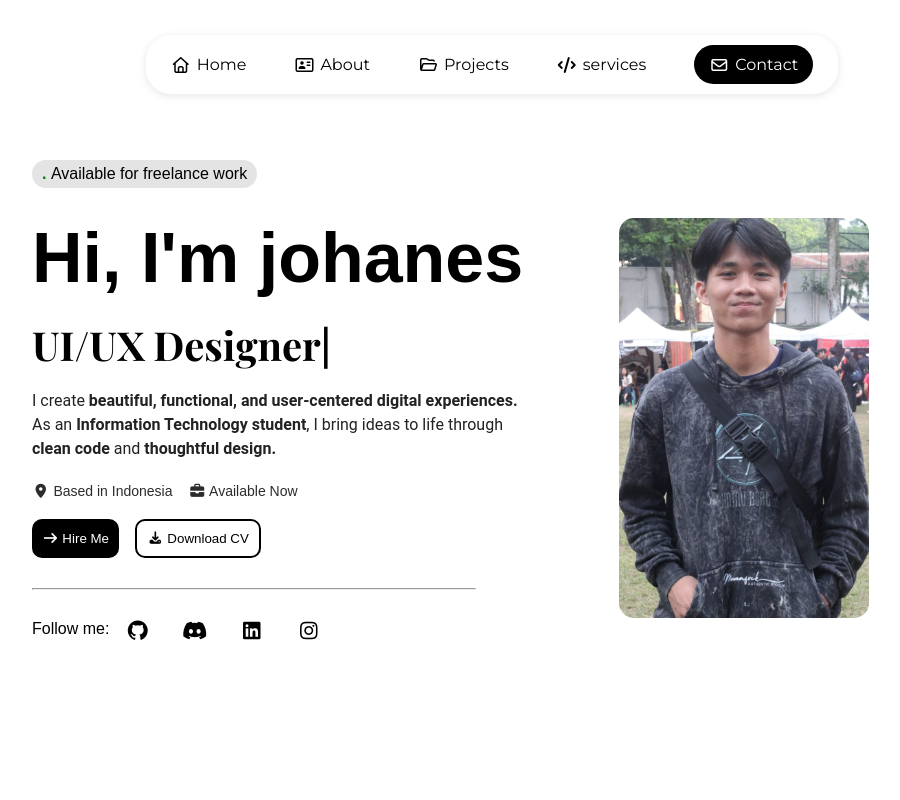
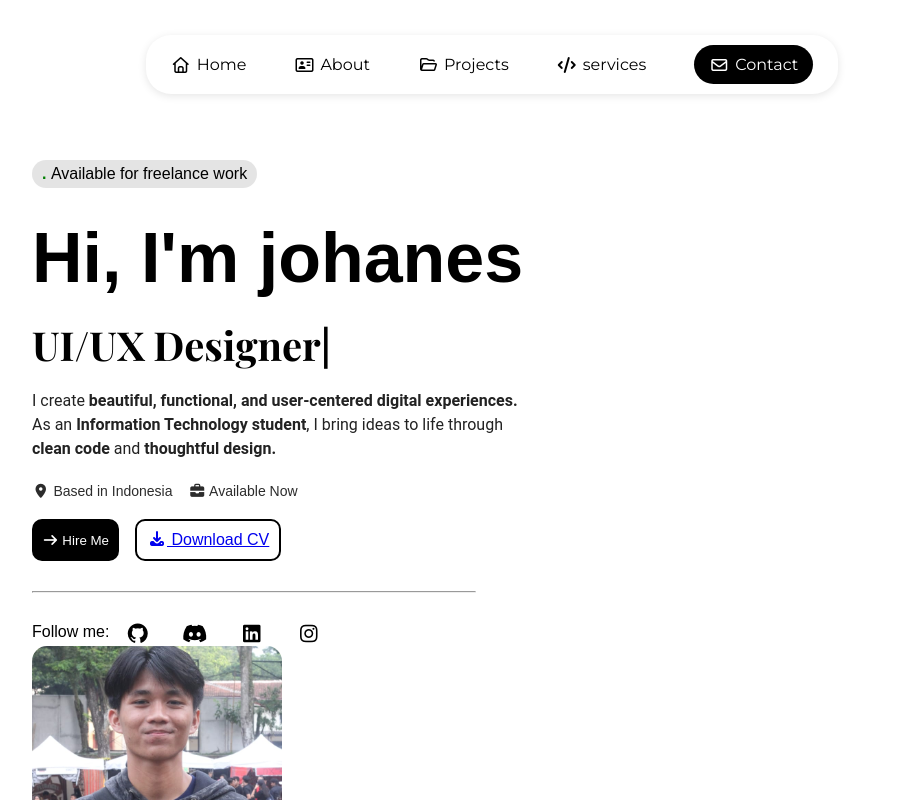
Before and after one commit to johanes-dotcom/portofolio-johanes46, a plain HTML site: page index.html in a window 1280 px wide. Shown: the top 800 px of the page, without its empty margins (168-1068 px from the left). Drawn offline with nearby package versions, Linux system fonts and the light colour scheme; files whose address does not match are found by name; a web font is replaced by a local one.

Commit message:
Update index.html

```diff
--- a/index.html
+++ b/index.html
@@ -78,10 +78,17 @@
             <p><i class="fa-solid fa-location-dot"></i> Based in Indonesia</p>
             <p><i class="fa-solid fa-briefcase"></i> Available Now</p>
           </div>
-          <div class="btnn">
-            <button class="btn-home1"><i class="fa-solid fa-arrow-right"></i> Hire Me</button>
-            <button class="btn-home2"><i class="fa-solid fa-download"></i> Download CV</button>
-          </div>
+         </div>
+<div class="btnn">
+  <button class="btn-home1">
+    <i class="fa-solid fa-arrow-right"></i> Hire Me
+  </button>
+
+  <a href="/CV-Johanes.pdf" download class="btn-home2">
+    <i class="fa-solid fa-download"></i> Download CV
+  </a>
+</div>
+
           <div class="hhr">
             <hr>
           </div>
@@ -352,4 +359,5 @@
   <script src="main.js"></script>
 </body>
 
+
 </html>
```
